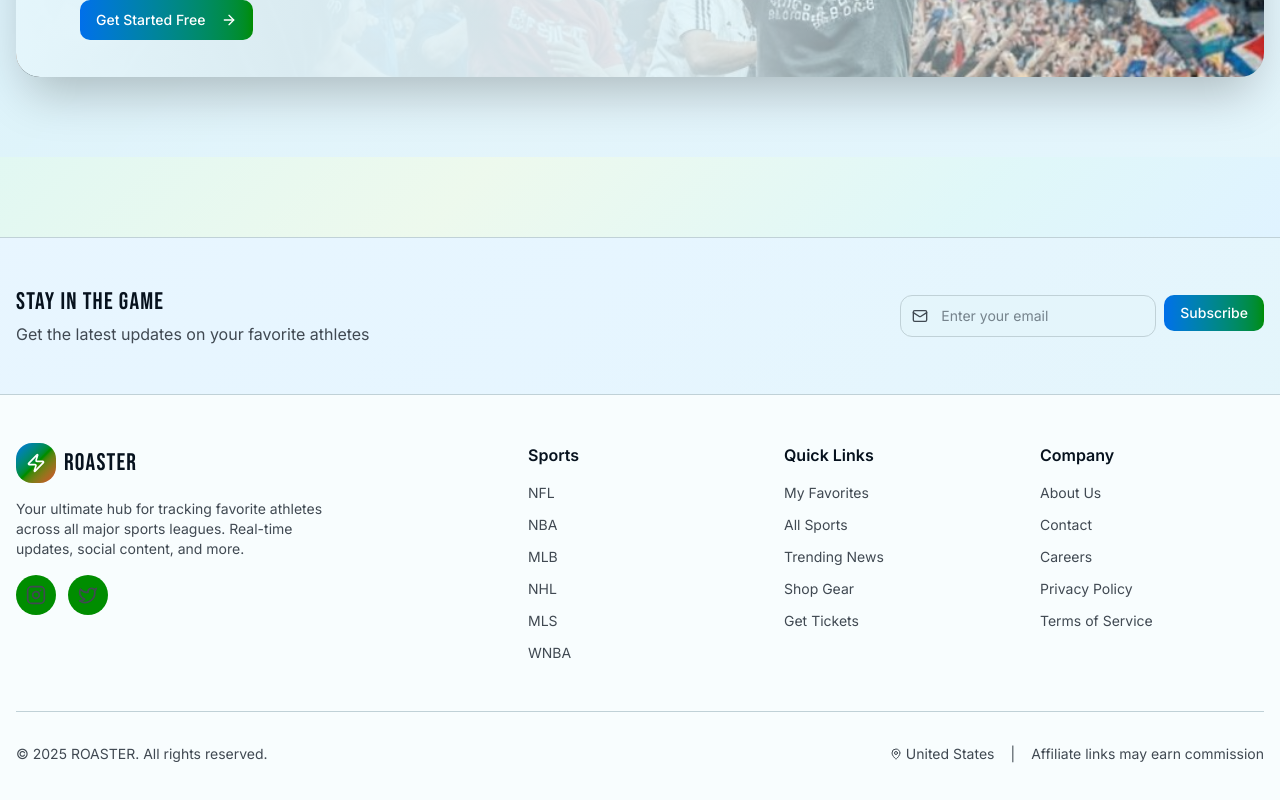
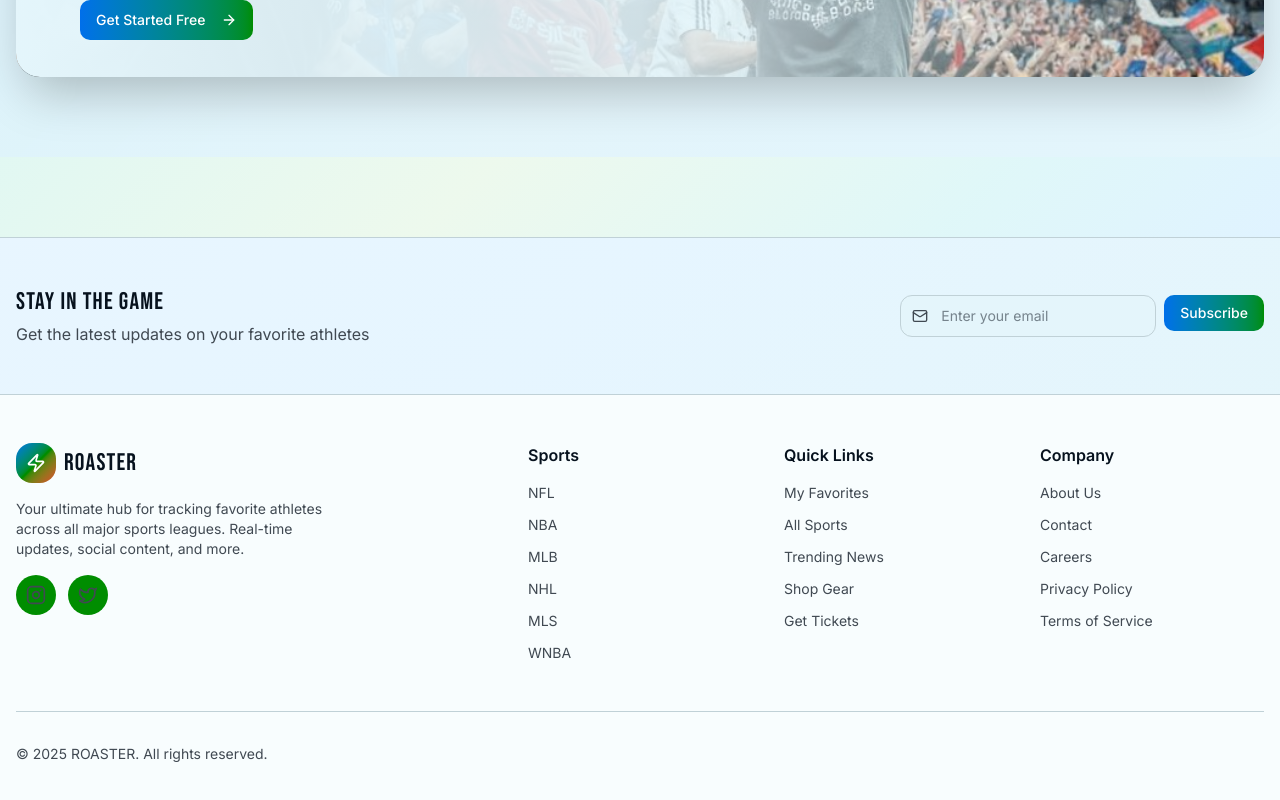
Before and after one commit to Tassawar-Abbas/roaster, a Next.js app: page / in a window 1280 px wide. Shown: the part 5185-5985 px from the top of the page. Built offline with nearby package versions, Linux system fonts and the light colour scheme.

Commit message:
some text changes

```diff
--- a/components/footer.tsx
+++ b/components/footer.tsx
@@ -160,14 +160,7 @@ export function Footer() {
 
         <div className="border-t border-border mt-12 pt-8 flex flex-col md:flex-row justify-between items-center gap-4">
           <p className="text-sm text-muted-foreground">© 2025 ROASTER. All rights reserved.</p>
-          <div className="flex items-center gap-4 text-sm text-muted-foreground">
-            <span className="flex items-center gap-1">
-              <MapPin className="w-3 h-3" />
-              United States
-            </span>
-            <span>|</span>
-            <span>Affiliate links may earn commission</span>
-          </div>
+
         </div>
       </div>
     </footer>
```
